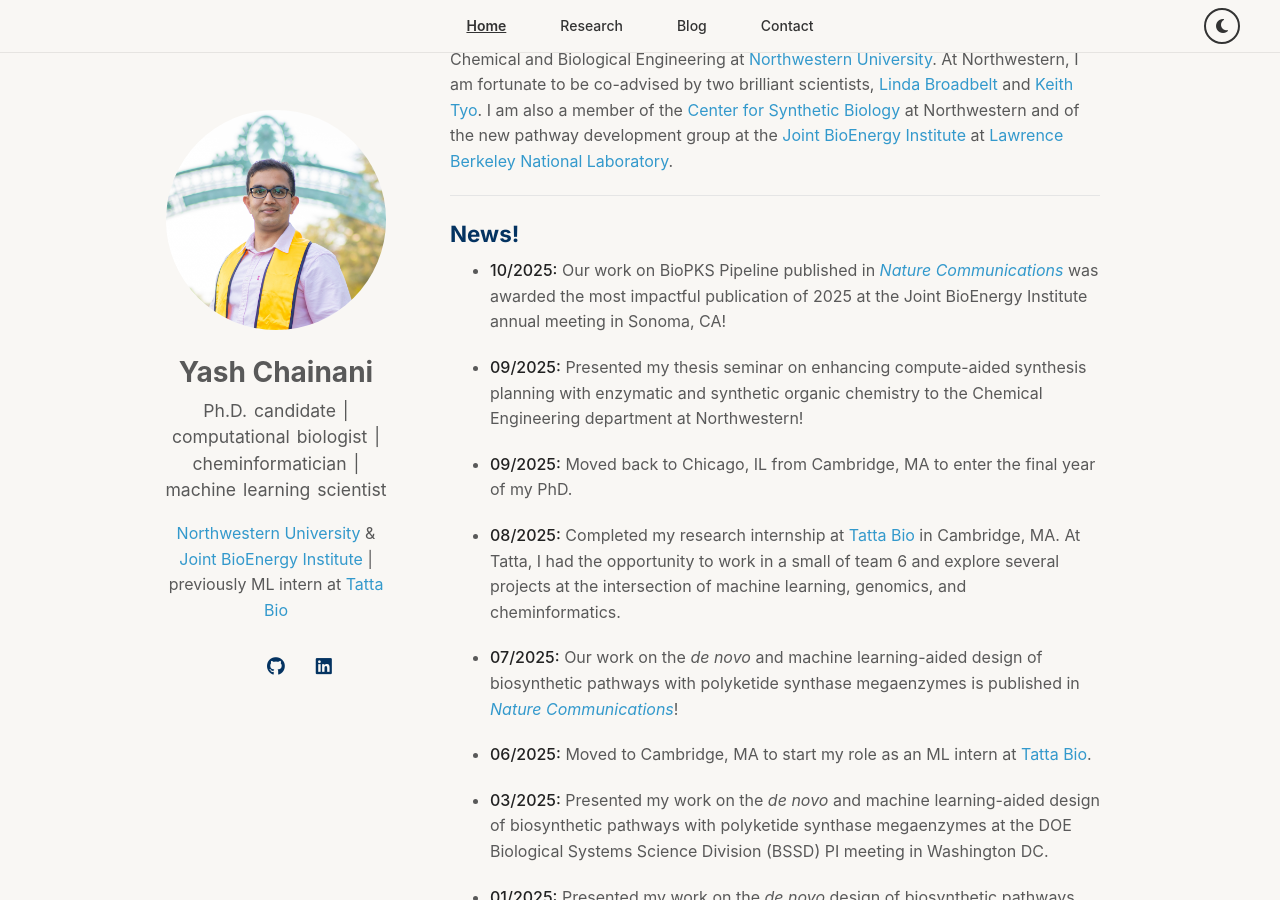
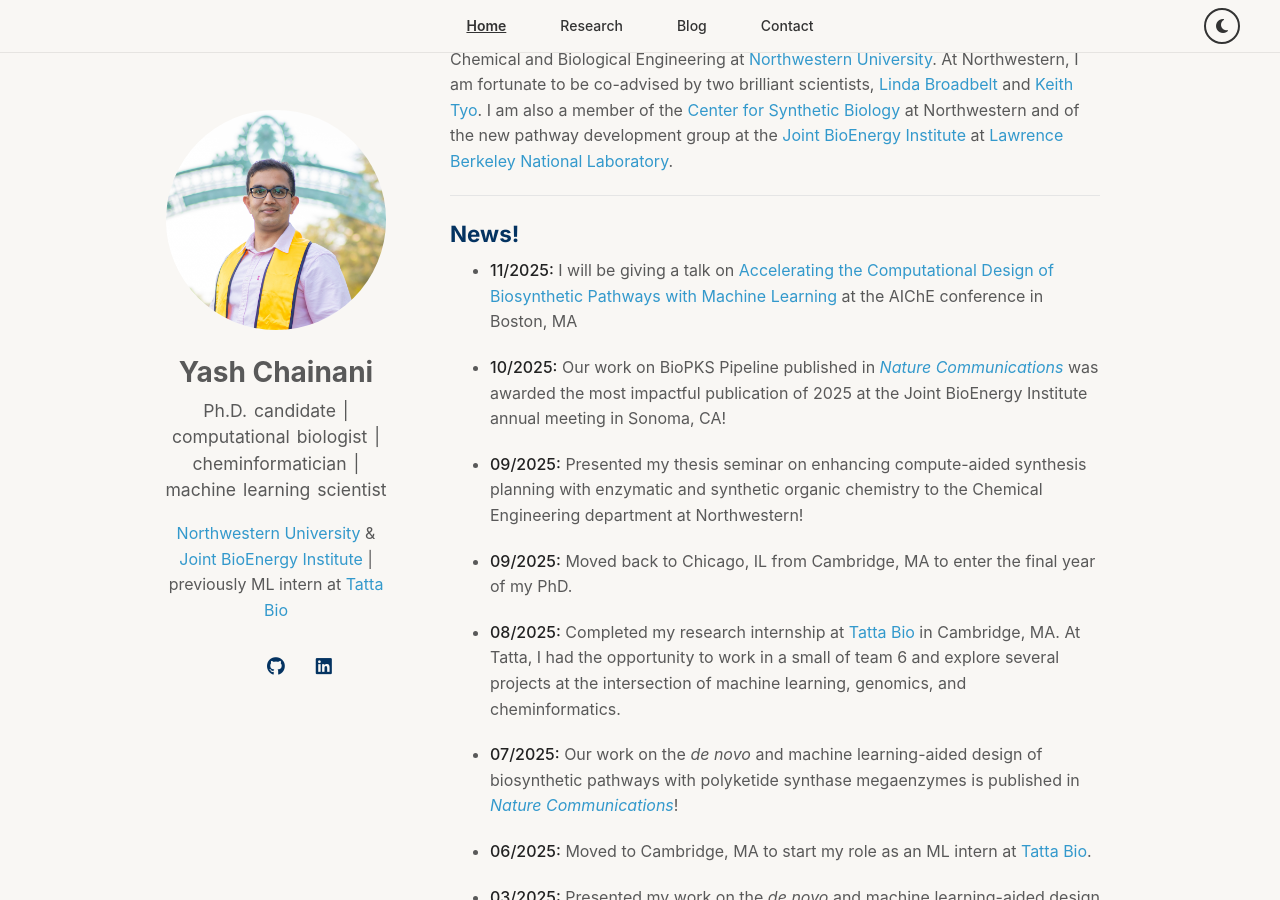
Before and after one commit to yashchainani21/yashchainani21.github.io, a Jekyll site: the page built from index.md, in a window 1280 px wide and 900 px high, scrolled down 526 px. Built offline with Jekyll 4.4.1, drawn with Linux system fonts in a browser that asks for light colours; a style sheet for code colours, icons or effects is not loaded; our own code applies the rules of GitHub Pages for plain Markdown files.

Commit message:
update news

```diff
--- a/index.md
+++ b/index.md
@@ -13,6 +13,8 @@
 ---
 
 ## News!
+
+- **11/2025:** I will be giving a talk on [Accelerating the Computational Design of Biosynthetic Pathways with Machine Learning](https://aiche.confex.com/aiche/2025/meetingapp.cgi/Paper/716733) at the AIChE conference in Boston, MA
 
 - **10/2025:** Our work on BioPKS Pipeline published in [*Nature Communications*](https://www.nature.com/articles/s41467-025-61160-y) was awarded the most impactful publication of 2025 at the Joint BioEnergy Institute annual meeting in Sonoma, CA!
 
```
